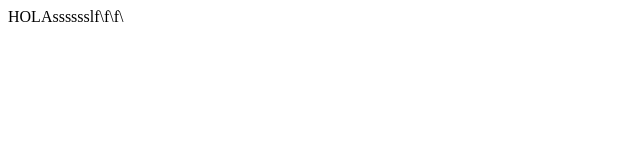
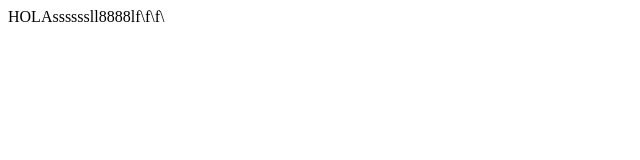
Before and after one commit to D-ave-code/D-ave-code.github.io, a plain HTML site: page index.html in a window 1280 px wide. Shown: the full height of the page, 0-640 px from the left. Drawn offline with Linux system fonts and the light colour scheme.

Commit message:
Update index.html

```diff
--- a/index.html
+++ b/index.html
@@ -7,6 +7,6 @@
     <title>Document</title>
 </head>
 <body>
-    HOLAsssssslf\f\f\
+    HOLAssssssll8888lf\f\f\
 </body>
 </html>
```
